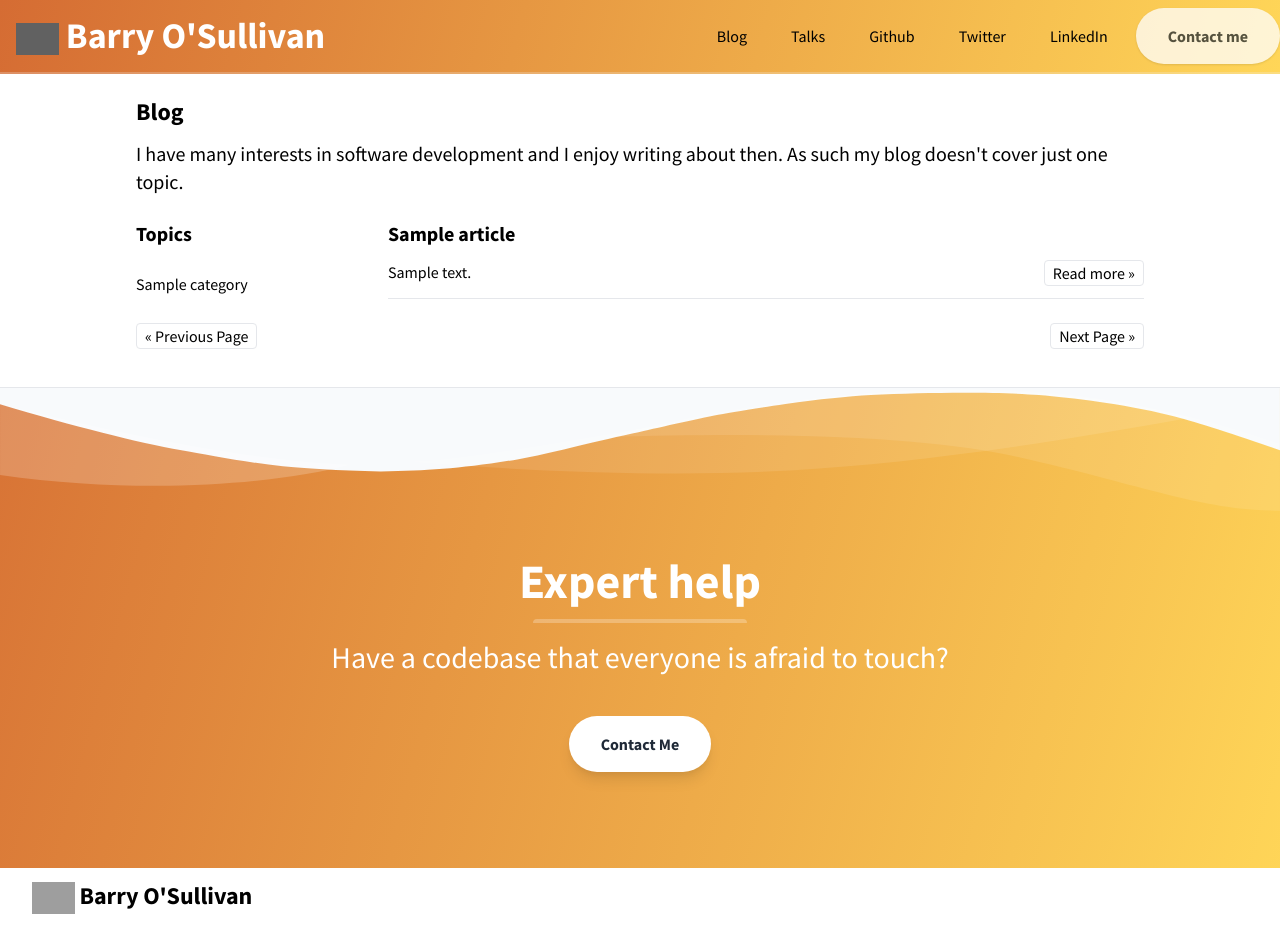
After one commit to barryosull/barryosull.com-lfs, a PHP site: template slim/views/blog-v2.php in a window 1280 px wide. The commit adds this page. Run offline with PHP 8.4, Linux system fonts and the light colour scheme; the template is opened without the code that fills it: most values are stand-ins (such as "Sample title", 1, 10 or a date in 2020); grey boxes are pictures that could not be loaded.

Commit message:
Migrate over to new template for the blog

```diff
--- a/slim/BlogController.php
+++ b/slim/BlogController.php
@@ -24,9 +24,10 @@ class BlogController
         $urlPrevPage = $this->getUrlForPrevPage($page);
         $urlNextPage = $this->getUrlForNextPage($articles, $page, self::PER_PAGE);
 
-        $body = $renderer->render("blog", [
+        $body = $renderer->render("blog-v2", [
             'articles' => array_slice($articles, $page * self::PER_PAGE, self::PER_PAGE),
             'categories' => $categories,
+            'title' => "Blog",
             'urlPrevPage' => $urlPrevPage,
             'urlNextPage' => $urlNextPage,
             "uri" => strval($request->getUri())
--- /dev/null
+++ b/slim/views/blog-v2.php
@@ -0,0 +1,56 @@
+<?php $template = __DIR__ . '/templates/default.php'; ?>
+
+<section class="bg-white border-b pt-16 pb-8">
+    <div class="container max-w-5xl mx-auto m-8">
+        <div class="text-black m-2">
+            <h1 class="text-2xl font-bold mb-3">Blog</h1>
+            <h2 class="text-xl mb-6">I have many interests in software development and I enjoy writing about then. As such my blog doesn't cover just one topic.</h2>
+
+            <?php if (empty($articles)): ?>
+                <p>Sorry - no articles found.</p>
+            <?php else: ?>
+
+                <div style="float:left; width:25%" class="categories">
+                    <div class="text-xl font-bold mb-6">Topics</div>
+                    <?php foreach ($categories as $category): ?>
+                        <a href="<?php echo "/blog/category/".$category; ?>" class="btn"><?php echo $category; ?></a><br>
+                    <?php endforeach; ?>
+                </div>
+
+                <div style="float:left; width:75%">
+                    <?php foreach ($articles as $article): ?>
+                        <article class="mb-6 pb-3 border-b">
+                            <header>
+                                <h2 class="text-xl font-bold mb-3"><a href="<?php echo $article->url; ?>"><?php echo $article->title; ?></a></h2>
+                            </header>
+                            <blockquote class="article-excerpt">
+                                <?php echo $article->excerpt; ?>
+                                <a href="<?php echo $article->url; ?>" class="float-right border rounded pl-2 pr-2 hover:bg-gray-100">Read more &raquo;</a>
+                                <div style="clear:both"></div>
+                            </blockquote>
+                        </article>
+                    <?php endforeach; ?>
+                </div>
+                <div style="clear:both"></div>
+            <?php endif; ?>
+
+            <?php if (!empty($urlPrevPage) || !empty($urlNextPage)): ?>
+                <nav class="pagination">
+                    <?php if (!empty($urlPrevPage)): ?>
+                        <a class="float-left border rounded pl-2 pr-2 hover:bg-gray-100" href="<?php echo $urlPrevPage; ?>">
+                            &laquo; Previous Page
+                        </a>
+                    <?php endif; ?>
+                    <?php if (!empty($urlNextPage)): ?>
+                        <a class="float-right border rounded pl-2 pr-2 hover:bg-gray-100" href="<?php echo $urlNextPage; ?>">
+                            Next Page &raquo;
+                        </a>
+                    <?php endif; ?>
+                    <div class="clear"></div>
+                </nav>
+            <?php endif; ?>
+        </div>
+    </div>
+</section>
+
+<script src="/themes/kiss/js/prism.js"></script>
```
Also changed, not shown: slim/JekyllParser.php (+0 -8 lines), slim/views/blog-v1.php (renamed from slim/views/blog.php).
